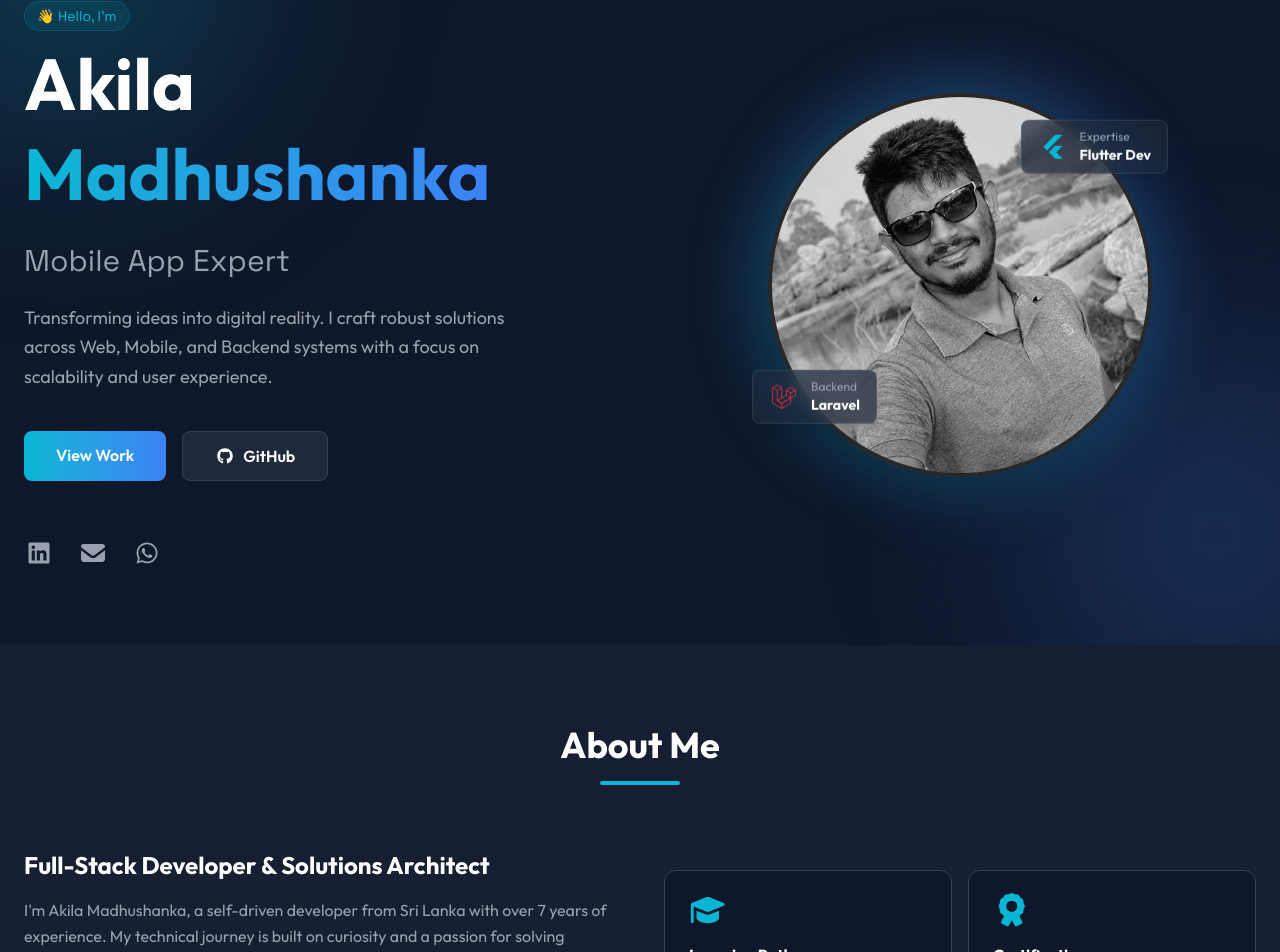
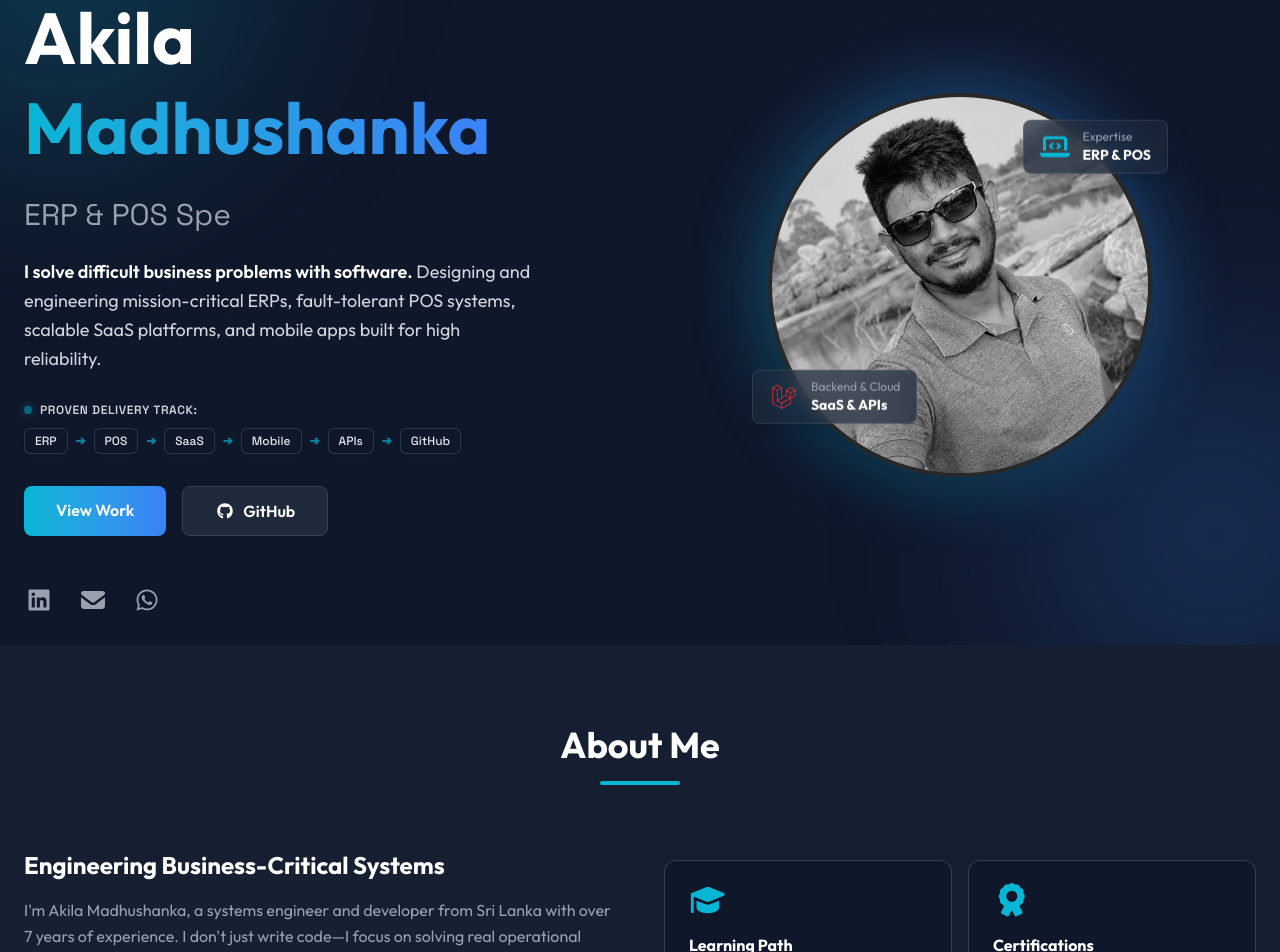
Before and after one commit to akilama471/akila-portfolio, a Next.js app: page / in a window 1280 px wide. Shown: the part 155-1107 px from the top of the page. Built offline with nearby package versions, Linux system fonts and the light colour scheme.

Commit message:
feat: implement About, Hero, and Projects components for portfolio landing page

```diff
--- a/components/About.tsx
+++ b/components/About.tsx
@@ -16,12 +16,12 @@ export default function About() {
 
                 <div className="grid md:grid-cols-2 gap-12 items-center">
                     <div data-aos="fade-right">
-                        <h3 className="text-2xl font-bold text-white mb-4">Full-Stack Developer & Solutions Architect</h3>
+                        <h3 className="text-2xl font-bold text-white mb-4">Engineering Business-Critical Systems</h3>
                         <p className="text-gray-400 mb-6 leading-relaxed">
-                            I'm Akila Madhushanka, a self-driven developer from Sri Lanka with over {yearsExperience} years of experience. My technical journey is built on curiosity and a passion for solving complex problems through elegant code.
+                            I'm Akila Madhushanka, a systems engineer and developer from Sri Lanka with over {yearsExperience} years of experience. I don't just write code—I focus on solving real operational challenges through resilient software architecture.
                         </p>
                         <p className="text-gray-400 mb-6 leading-relaxed">
-                            I specialize in building robust digital solutions, from responsive web applications to scalable backend systems and cross-platform mobile apps. Founder of <span className="text-primary font-semibold">NextGenWare</span>, I help businesses bridge the gap between technology and success.
+                            From fault-tolerant POS terminals and company-wide ERP management platforms to multi-tenant SaaS products and cross-platform mobile apps, I bridge the gap between technical complexity and business growth. Founder of <span className="text-primary font-semibold">NextGenWare</span>.
                         </p>
 
                         <div className="grid grid-cols-3 gap-3 mb-6">
@@ -64,7 +64,7 @@ export default function About() {
                         <div className="p-6 bg-dark-900 rounded-xl border border-gray-700 hover:border-primary/50 transition-colors sm:col-span-2">
                             <FontAwesomeIcon icon={icons.laptopcode} aria-hidden="true" className="text-primary text-3xl mb-4" />
                             <h4 className="text-white font-bold mb-2">Current Focus</h4>
-                            <p className="text-sm text-gray-400">Building scalable enterprise solutions with Laravel & Flutter at NextGenWare.</p>
+                            <p className="text-sm text-gray-400">Architecting mission-critical ERPs, POS transaction engines, and high-performance mobile apps at NextGenWare.</p>
                         </div>
                     </div>
                 </div>
--- a/components/Hero.tsx
+++ b/components/Hero.tsx
@@ -13,7 +13,7 @@ export default function Hero() {
             <div className="container mx-auto px-6 flex flex-col-reverse md:flex-row items-center gap-12">
                 <div className="w-full md:w-1/2 space-y-6 animate-project-fade">
                     <div className="inline-block px-3 py-1 rounded-full bg-primary/10 border border-primary/20 text-primary text-sm font-mono mb-2">
-                        👋 Hello, I'm
+                        💼 Business Systems & Software Architect
                     </div>
                     <h1 className="text-5xl md:text-7xl font-bold text-white leading-tight">
                         Akila <span className="text-transparent bg-clip-text bg-gradient-to-r from-primary to-secondary">Madhushanka</span>
@@ -21,7 +21,12 @@ export default function Hero() {
                     <h2 className="text-2xl md:text-3xl text-gray-400 font-mono">
                         <Typewriter
                             options={{
-                                strings: ['Full-Stack Developer', 'Mobile App Expert', 'Solutions Architect', 'Tech Enthusiast'],
+                                strings: [
+                                    'Business Systems Architect',
+                                    'ERP & POS Specialist',
+                                    'SaaS & Mobile Engineer',
+                                    'Full-Stack Solutions Architect'
+                                ],
                                 autoStart: true,
                                 loop: true,
                                 delay: 75,
@@ -29,11 +34,41 @@ export default function Hero() {
                             }}
                         />
                     </h2>
-                    <p className="text-lg text-gray-400 max-w-lg leading-relaxed">
-                        Transforming ideas into digital reality. I craft robust solutions across Web, Mobile, and Backend systems with a focus on scalability and user experience.
+                    <p className="text-lg text-gray-300 max-w-lg leading-relaxed">
+                        <span className="text-white font-semibold">I solve difficult business problems with software.</span> Designing and engineering mission-critical ERPs, fault-tolerant POS systems, scalable SaaS platforms, and mobile apps built for high reliability.
                     </p>
 
-                    <div className="flex flex-wrap gap-4 pt-4">
+                    {/* Proof of Capability Flow */}
+                    <div className="pt-1">
+                        <p className="text-xs font-mono uppercase tracking-wider text-gray-300 font-semibold mb-2.5 flex items-center gap-2">
+                            <span className="inline-block w-2 h-2 rounded-full bg-primary shadow-[0_0_8px_rgba(6,182,212,0.8)] animate-pulse"></span>
+                            <span>Proven Delivery Track:</span>
+                        </p>
+                        <div className="flex flex-wrap items-center gap-2 text-xs font-mono">
+                            {[
+                                { label: "ERP", desc: "Enterprise Workflows & Data Integrity" },
+                                { label: "POS", desc: "Zero-Downtime Retail Transactions" },
+                                { label: "SaaS", desc: "Multi-Tenant Cloud Platforms" },
+                                { label: "Mobile", desc: "Cross-Platform & Offline-Ready" },
+                                { label: "APIs", desc: "Integrations & Legacy Sync" },
+                                { label: "GitHub", desc: "Clean Architecture & Open Code" }
+                            ].map((item, idx, arr) => (
+                                <div key={item.label} className="flex items-center gap-2">
+                                    <span
+                                        title={item.desc}
+                                        className="px-2.5 py-1 rounded-md bg-dark-900 border border-gray-700/80 text-gray-200 hover:text-primary hover:border-primary/60 hover:bg-dark-800 transition-all cursor-default shadow-sm font-medium"
+                                    >
+                                        {item.label}
+                                    </span>
+                                    {idx < arr.length - 1 && (
+                                        <span className="text-primary/70 select-none text-xs font-bold">➔</span>
+                                    )}
+                                </div>
+                            ))}
+                        </div>
+                    </div>
+
+                    <div className="flex flex-wrap gap-4 pt-2">
 
                         <Link href="/projects" className="px-8 py-3 bg-gradient-to-r from-primary to-secondary text-white font-semibold rounded-lg hover:shadow-[0_0_20px_rgba(6,182,212,0.4)] transition-all transform hover:-translate-y-1">
                             View Work
@@ -44,7 +79,7 @@ export default function Hero() {
                         </Link>
                     </div>
 
-                    <div className="flex gap-6 pt-8 text-gray-400">
+                    <div className="flex gap-6 pt-6 text-gray-400">
 
                         <Link href="https://lk.linkedin.com/in/akilamadhushanka471" aria-label="LinkedIn Profile" target="_blank" rel="noopener noreferrer" className="hover:text-primary transition-colors text-2xl">
                             <FontAwesomeIcon icon={icons.linkedin} />
@@ -73,18 +108,18 @@ export default function Hero() {
                         />
 
                         <div className="absolute top-10 -right-4 glass px-4 py-2 rounded-lg flex items-center gap-3 animate-bounce shadow-lg z-20">
-                            <FontAwesomeIcon icon={icons.flutter} className="text-primary text-2xl" />
+                            <FontAwesomeIcon icon={icons.laptopcode} className="text-primary text-2xl" />
                             <div>
                                 <p className="text-xs text-gray-400">Expertise</p>
-                                <p className="text-sm font-bold text-white">Flutter Dev</p>
+                                <p className="text-sm font-bold text-white">ERP & POS</p>
                             </div>
                         </div>
 
                         <div className="absolute bottom-10 -left-4 glass px-4 py-2 rounded-lg flex items-center gap-3 animate-bounce shadow-lg z-20 delay-150">
                             <FontAwesomeIcon icon={icons.laravel} className="text-red-500 text-2xl" />
                             <div>
-                                <p className="text-xs text-gray-400">Backend</p>
-                                <p className="text-sm font-bold text-white">Laravel</p>
+                                <p className="text-xs text-gray-400">Backend & Cloud</p>
+                                <p className="text-sm font-bold text-white">SaaS & APIs</p>
                             </div>
                         </div>
                     </div>
--- a/components/Projects.tsx
+++ b/components/Projects.tsx
@@ -23,7 +23,7 @@ export default function Projects() {
                     <div>
                         <SectionTitle title="Featured Projects" />
                         <p className="text-gray-400 mt-2 max-w-2xl text-sm md:text-base">
-                            Handpicked selection of flagship enterprise platforms, fintech solutions, cross-platform mobile apps, and SaaS architectures.
+                            Proven production systems: Mission-critical ERPs, fault-tolerant POS terminals, multi-tenant SaaS, and high-performance mobile apps built for real business impact.
                         </p>
                     </div>
                     <Link
```
